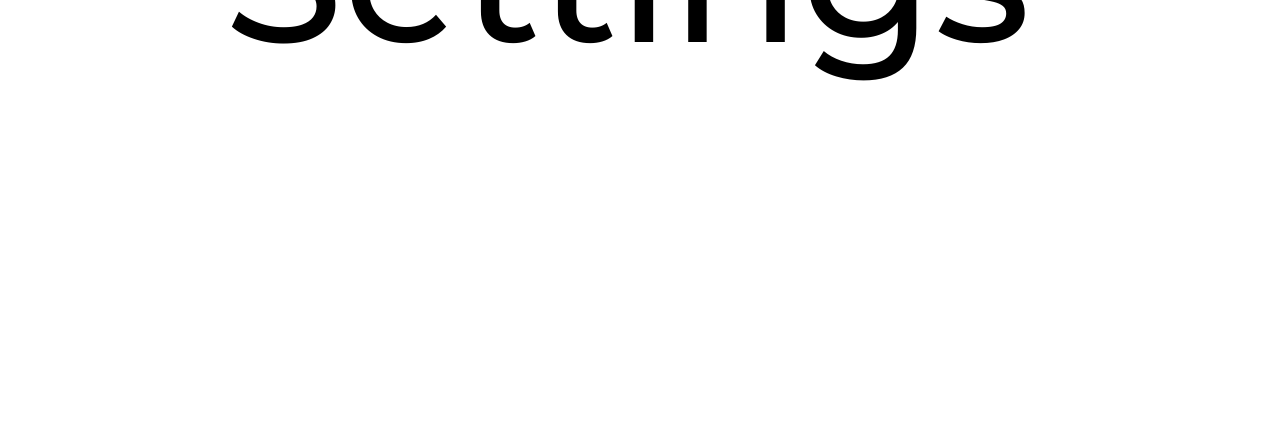
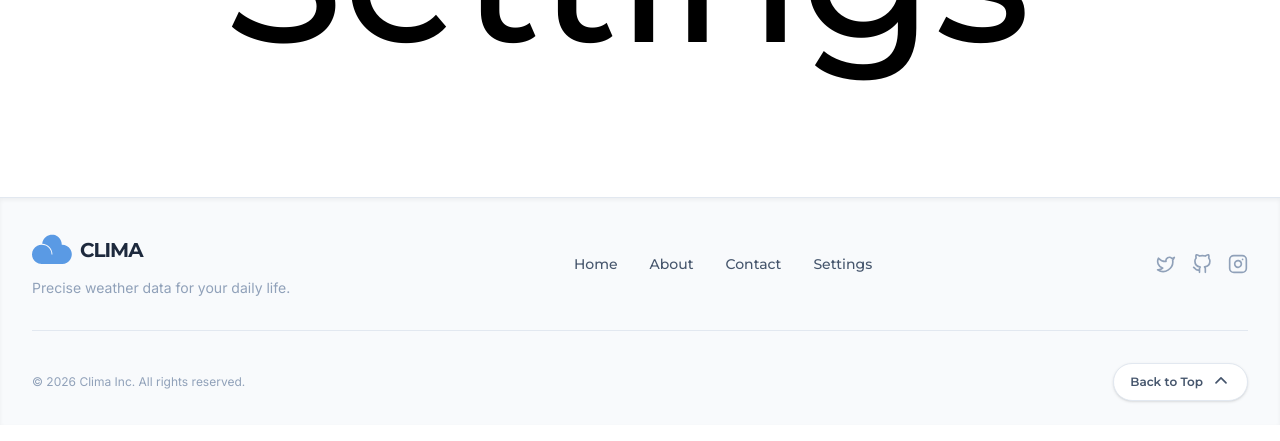
Before and after one commit to PaperNsalt/clima-weather-app, a React (Vite) app: page /settings in a window 1280 px wide. Shown: the part 283-724 px from the top of the page. Built offline with nearby package versions, Linux system fonts and the light colour scheme; no server answers.

Commit message:
added footer

```diff
--- a/src/App.jsx
+++ b/src/App.jsx
@@ -1,6 +1,7 @@
 import { useState } from 'react'
 import { Routes, Route } from 'react-router-dom';
 
+import Footer from './components/Footer.jsx';
 import NavBar from './components/NavBar.jsx';
 import HomePage from '../src/pages/HomePage.jsx';
 import AboutPage from '../src/pages/AboutPage.jsx'
@@ -19,6 +20,7 @@ function App() {
         <Route  path='contact' element={<ContactPage />}/>
         <Route  path='settings' element={<SettingsPage />}/>
       </Routes>
+      <Footer/>
     </>
   )
 }
--- /dev/null
+++ b/src/components/Footer.jsx
@@ -0,0 +1,112 @@
+import { motion } from "framer-motion";
+import { Link } from "react-router-dom";
+import logo from "../assets/ClimaLogo.svg";
+import {
+  TwitterIcon,
+  GithubIcon,
+  InstagramIcon,
+  ArrowUpIcon,
+} from "./IconComponent";
+
+const NAV_LINKS = [
+  { name: "Home", path: "/" },
+  { name: "About", path: "/about" },
+  { name: "Contact", path: "/contact" },
+  { name: "Settings", path: "/settings" },
+];
+
+const SOCIAL_LINKS = [
+  { icon: <TwitterIcon />, href: "#" },
+  { icon: <GithubIcon />, href: "#" },
+  { icon: <InstagramIcon />, href: "#" },
+];
+
+function Footer() {
+  const scrollToTop = () => {
+    window.scrollTo({ top: 0, behavior: "smooth" });
+  };
+
+  return (
+    <footer className="relative w-screen mt-20 ml-[calc(50%-50vw)] bg-slate-50 border-t border-slate-200 pt-8 pb-6 overflow-hidden shadow-inner">
+      <div className="absolute top-0 left-0 -z-10 w-64 h-64 bg-blue-100/50 rounded-full blur-3xl opacity-40 -translate-x-1/2 -translate-y-1/2" />
+
+      <div className="max-w-7xl mx-auto px-4 md:px-8">
+        <div className="flex flex-col md:flex-row justify-between items-center gap-8 mb-8">
+          <div className="flex flex-col items-center md:items-start gap-2">
+            <Link to="/" className="flex items-center gap-2 group">
+              <motion.img
+                whileHover={{ rotate: 10 }}
+                src={logo}
+                alt="ClimaLogo"
+                className="w-8 h-8 md:w-10 md:h-10 opacity-90 group-hover:opacity-100 transition-opacity"
+              />
+              <span className="font-bold text-xl tracking-tighter text-slate-800">
+                CLIMA
+              </span>
+            </Link>
+            <p className="text-slate-400 text-sm">
+              Precise weather data for your daily life.
+            </p>
+          </div>
+
+          <nav className="flex flex-wrap justify-center gap-6 md:gap-8">
+            {NAV_LINKS.map((link) => (
+              <Link key={link.name} to={link.path} className="relative group">
+                <motion.span
+                  className="text-sm font-medium text-slate-600 group-hover:text-[#4A90E2] transition-colors"
+                  whileHover={{ y: -2 }}
+                >
+                  {link.name}
+                </motion.span>
+                <span className="absolute -bottom-1 left-0 w-0 h-0.5 bg-[#4A90E2] transition-all duration-300 group-hover:w-full" />
+              </Link>
+            ))}
+          </nav>
+
+          <div className="flex gap-4">
+            {SOCIAL_LINKS.map((social, idx) => (
+              <motion.a
+                key={idx}
+                href={social.href}
+                whileHover={{ y: -3, scale: 1.1 }}
+                whileTap={{ scale: 0.9 }}
+                className="text-slate-400 hover:text-[#4A90E2] transition-colors"
+              >
+                {social.icon}
+              </motion.a>
+            ))}
+          </div>
+        </div>
+
+        <div className="w-full h-px bg-slate-200 mb-8" />
+
+        <div className="flex flex-col-reverse md:flex-row justify-between items-center gap-4">
+          <p className="text-slate-400 text-xs">
+            © {new Date().getFullYear()} Clima Inc. All rights reserved.
+          </p>
+
+          <motion.button
+            onClick={scrollToTop}
+            whileHover={{ scale: 1.05, y: -2 }}
+            whileTap={{ scale: 0.95 }}
+            className="flex items-center gap-2 px-4 py-2 bg-white border border-slate-200 rounded-full shadow-sm text-slate-600 text-xs font-semibold hover:border-[#4A90E2] hover:text-[#4A90E2] transition-all group"
+          >
+            Back to Top
+            <motion.span
+              animate={{ y: [0, -2, 0] }}
+              transition={{
+                repeat: Infinity,
+                duration: 1.5,
+                ease: "easeInOut",
+              }}
+            >
+              <ArrowUpIcon />
+            </motion.span>
+          </motion.button>
+        </div>
+      </div>
+    </footer>
+  );
+}
+
+export default Footer;
--- a/src/components/IconComponent.jsx
+++ b/src/components/IconComponent.jsx
@@ -135,3 +135,41 @@ export const SunIcon = (
     <path d="M575.2 325.7c.2-1.9.8-3.7.8-5.6 0-35.3-28.7-64-64-64-12.6 0-24.2 3.8-34.1 10-17.6-38.8-56.5-66-101.9-66-61.8 0-112 50.1-112 112 0 3 .7 5.8.9 8.7-49.6 3.7-88.9 44.7-88.9 95.3 0 53 43 96 96 96h272c53 0 96-43 96-96 0-42.1-27.2-77.4-64.8-90.4zm-430.4-22.6c-43.7-43.7-43.7-114.7 0-158.3 43.7-43.7 114.7-43.7 158.4 0 9.7 9.7 16.9 20.9 22.3 32.7 9.8-3.7 20.1-6 30.7-7.5L386 81.1c4-11.9-7.3-23.1-19.2-19.2L279 91.2 237.5 8.4C232-2.8 216-2.8 210.4 8.4L169 91.2 81.1 61.9C69.3 58 58 69.3 61.9 81.1l29.3 87.8-82.8 41.5c-11.2 5.6-11.2 21.5 0 27.1l82.8 41.4-29.3 87.8c-4 11.9 7.3 23.1 19.2 19.2l76.1-25.3c6.1-12.4 14-23.7 23.6-33.5-13.1-5.4-25.4-13.4-36-24zm-4.8-79.2c0 40.8 29.3 74.8 67.9 82.3 8-4.7 16.3-8.8 25.2-11.7 5.4-44.3 31-82.5 67.4-105C287.3 160.4 258 140 224 140c-46.3 0-84 37.6-84 83.9z"></path>
   </svg>
 );
+
+export const TwitterIcon = () => (
+  <svg
+    width="20"
+    height="20"
+    viewBox="0 0 24 24"
+    fill="none"
+    stroke="currentColor"
+    strokeWidth="2"
+    strokeLinecap="round"
+    strokeLinejoin="round"
+  >
+    <path d="M22 4s-.7 2.1-2 3.4c1.6 10-9.4 17.3-18 11.6 2.2.1 4.4-.6 6-2C3 15.5.5 9.6 3 5c2.2 2.6 5.6 4.1 9 4-.9-4.2 4-6.6 7-3.8 1.1 0 3-1.2 3-1.2z"></path>
+  </svg>
+);
+
+export const GithubIcon = () => (
+  <svg
+    width="20"
+    height="20"
+    viewBox="0 0 24 24"
+    fill="none"
+    stroke="currentColor"
+    strokeWidth="2"
+    strokeLinecap="round"
+    strokeLinejoin="round"
+  >
+    <path d="M9 19c-5 1.5-5-2.5-7-3m14 6v-3.87a3.37 3.37 0 0 0-.94-2.61c3.14-.35 6.44-1.54 6.44-7A5.44 5.44 0 0 0 20 4.77 5.07 5.07 0 0 0 19.91 1S18.73.65 16 2.48a13.38 13.38 0 0 0-7 0C6.27.65 5.09 1 5.09 1A5.07 5.07 0 0 0 5 4.77a5.44 5.44 0 0 0-1.5 3.78c0 5.42 3.3 6.61 6.44 7A3.37 3.37 0 0 0 9 18.13V22"></path>
+  </svg>
+);
+
+export const InstagramIcon = () => (
+  <svg width="20" height="20" viewBox="0 0 24 24" fill="none" stroke="currentColor" strokeWidth="2" strokeLinecap="round" strokeLinejoin="round"><rect x="2" y="2" width="20" height="20" rx="5" ry="5"></rect><path d="M16 11.37A4 4 0 1 1 12.63 8 4 4 0 0 1 16 11.37z"></path><line x1="17.5" y1="6.5" x2="17.51" y2="6.5"></line></svg>
+);
+
+export const ArrowUpIcon = () => (
+  <svg width="20" height="20" viewBox="0 0 24 24" fill="none" stroke="currentColor" strokeWidth="2" strokeLinecap="round" strokeLinejoin="round"><path d="m18 15-6-6-6 6"/></svg>
+);
```
